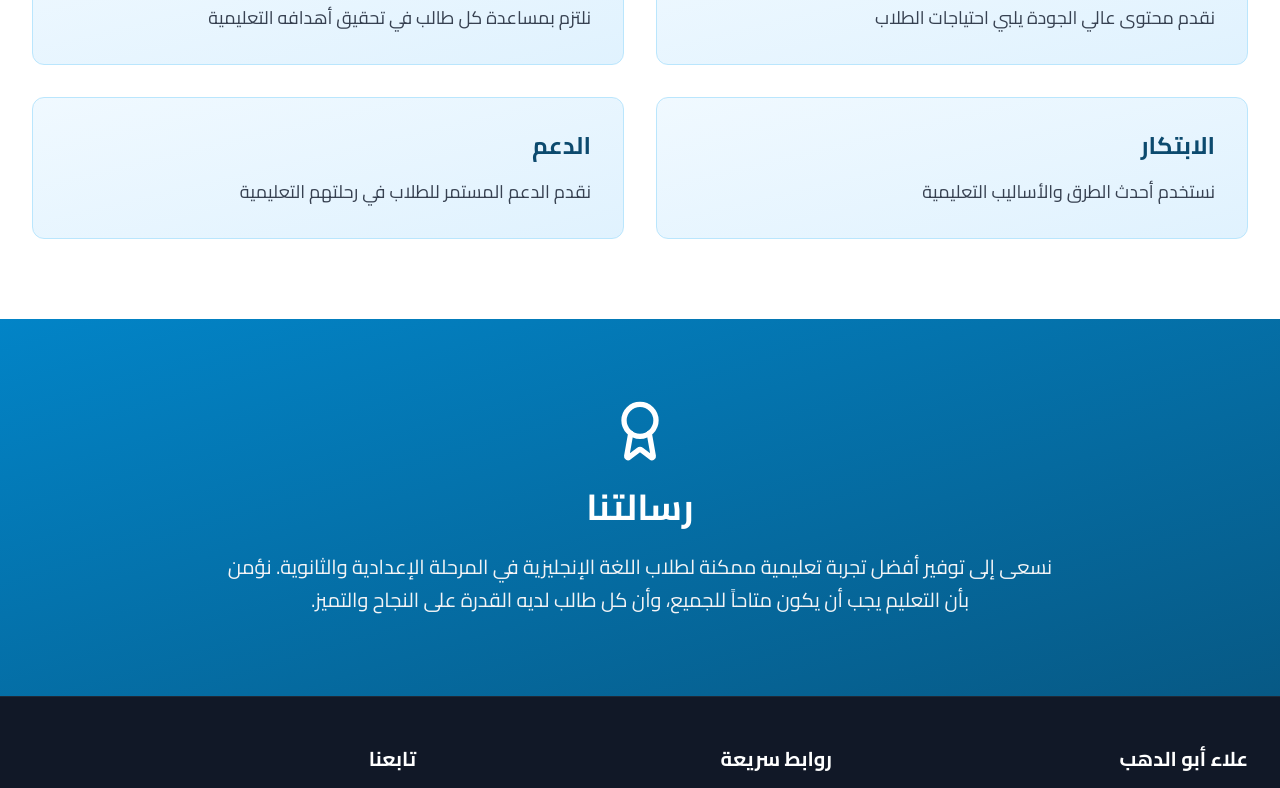
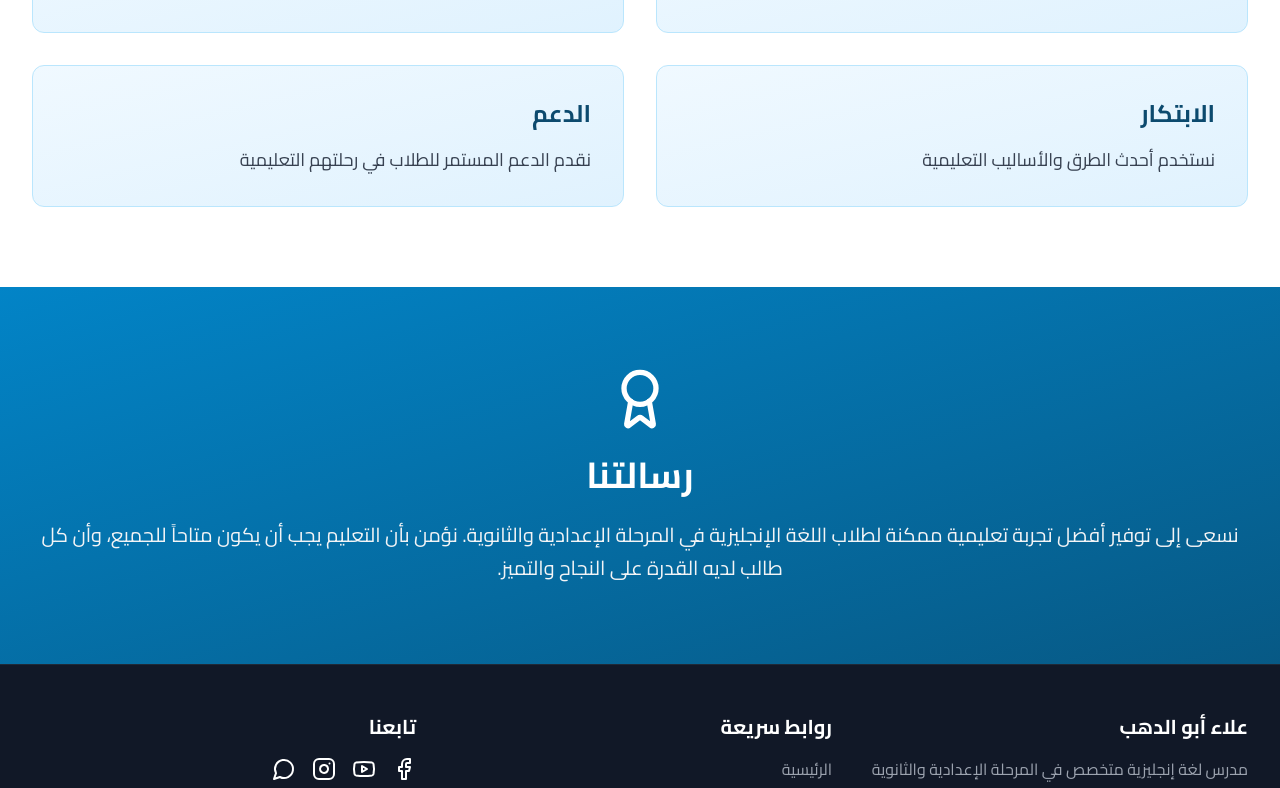
Before and after one commit to ToqaMohamedDev/alaaabodahab, a Next.js app: page /about in a window 1280 px wide. Shown: the part 2000-2788 px from the top of the page. Built offline with nearby package versions, Linux system fonts and the light colour scheme; no server answers.

Commit message:
إصلاح مشكلة التمرير الأفقي على الموبايل وتحسين مقاسات الموبايل

```diff
--- a/app/globals.css
+++ b/app/globals.css
@@ -5,10 +5,14 @@
 @layer base {
   * {
     @apply transition-colors duration-200;
+    box-sizing: border-box;
   }
 
   html {
     scroll-behavior: smooth;
+    overflow-x: hidden;
+    max-width: 100vw;
+    width: 100%;
   }
 
   body {
@@ -17,6 +21,10 @@
     text-rendering: optimizeLegibility;
     -webkit-font-smoothing: antialiased;
     -moz-osx-font-smoothing: grayscale;
+    overflow-x: hidden;
+    max-width: 100vw;
+    width: 100%;
+    position: relative;
   }
 
   /* Improve focus visibility */
@@ -81,6 +89,18 @@
   .btn-secondary {
     @apply bg-gray-100 dark:bg-gray-800 text-gray-700 dark:text-gray-300 px-6 py-3 rounded-xl font-semibold border border-gray-200 dark:border-gray-700 hover:bg-gray-200 dark:hover:bg-gray-700 transition-all duration-300 hover:scale-105 active:scale-95;
   }
+
+  /* Prevent horizontal overflow */
+  img, video, iframe, embed, object {
+    max-width: 100%;
+    height: auto;
+  }
+
+  /* Ensure containers don't overflow */
+  .container, .max-w-7xl, .max-w-6xl, .max-w-5xl, .max-w-4xl, .max-w-3xl, .max-w-2xl, .max-w-xl {
+    max-width: 100%;
+    width: 100%;
+  }
 }
 
 /* Dark Mode Toggle Styles */
--- a/app/layout.tsx
+++ b/app/layout.tsx
@@ -64,6 +64,7 @@ export const viewport: Viewport = {
   width: 'device-width',
   initialScale: 1,
   maximumScale: 5,
+  userScalable: true,
 };
 
 export default function RootLayout({
@@ -72,7 +73,7 @@ export default function RootLayout({
   children: React.ReactNode;
 }>) {
   return (
-    <html lang="ar" dir="rtl" suppressHydrationWarning>
+    <html lang="ar" dir="rtl" suppressHydrationWarning className="overflow-x-hidden">
       <head>
         <script
           dangerouslySetInnerHTML={{
@@ -114,11 +115,13 @@ export default function RootLayout({
           }}
         />
       </head>
-      <body className={cairo.className}>
+      <body className={`${cairo.className} overflow-x-hidden max-w-full`}>
         <ThemeProvider>
-          <Navbar />
-          <main className="bg-gray-50 dark:bg-gray-900">{children}</main>
-          <Footer />
+          <div className="overflow-x-hidden max-w-full w-full">
+            <Navbar />
+            <main className="bg-gray-50 dark:bg-gray-900 overflow-x-hidden max-w-full w-full">{children}</main>
+            <Footer />
+          </div>
         </ThemeProvider>
       </body>
     </html>
--- a/app/page.tsx
+++ b/app/page.tsx
@@ -270,7 +270,7 @@ export default function Home() {
   };
 
   return (
-    <div className="min-h-screen">
+    <div className="min-h-screen overflow-x-hidden max-w-full w-full">
       {/* Hero Section */}
       <section className="relative bg-gradient-to-br from-primary-600 via-primary-700 to-primary-900 dark:from-primary-800 dark:via-primary-900 dark:to-gray-900 text-white py-24 md:py-32 lg:py-40 overflow-hidden min-h-[600px] md:min-h-[700px] lg:min-h-[800px]">
         {/* Animated Background */}
--- a/components/Footer.tsx
+++ b/components/Footer.tsx
@@ -33,7 +33,7 @@ const Footer = () => {
   ];
 
   return (
-    <footer className="bg-gray-900 dark:bg-black text-white mt-0 border-t border-gray-800 dark:border-gray-900">
+    <footer className="bg-gray-900 dark:bg-black text-white mt-0 border-t border-gray-800 dark:border-gray-900 overflow-x-hidden max-w-full w-full">
       <div className="max-w-7xl mx-auto px-4 sm:px-6 lg:px-8 py-12">
         <div className="grid grid-cols-1 md:grid-cols-3 gap-8">
           {/* معلومات المدرس */}
--- a/components/Navbar.tsx
+++ b/components/Navbar.tsx
@@ -127,7 +127,7 @@ const Navbar = () => {
       initial={{ y: -100, opacity: 0 }}
       animate={{ y: 0, opacity: 1 }}
       transition={{ duration: 0.6, ease: "easeOut" }}
-      className="bg-white/95 dark:bg-gray-900/95 backdrop-blur-md shadow-lg dark:shadow-gray-900/50 sticky top-0 z-50 border-b border-gray-200/50 dark:border-gray-700/50"
+      className="bg-white/95 dark:bg-gray-900/95 backdrop-blur-md shadow-lg dark:shadow-gray-900/50 sticky top-0 z-50 border-b border-gray-200/50 dark:border-gray-700/50 overflow-x-hidden max-w-full w-full"
     >
       {/* Progress Bar */}
       <div className="absolute top-0 left-0 right-0 h-1 bg-gray-200 dark:bg-gray-800 z-50">
```
